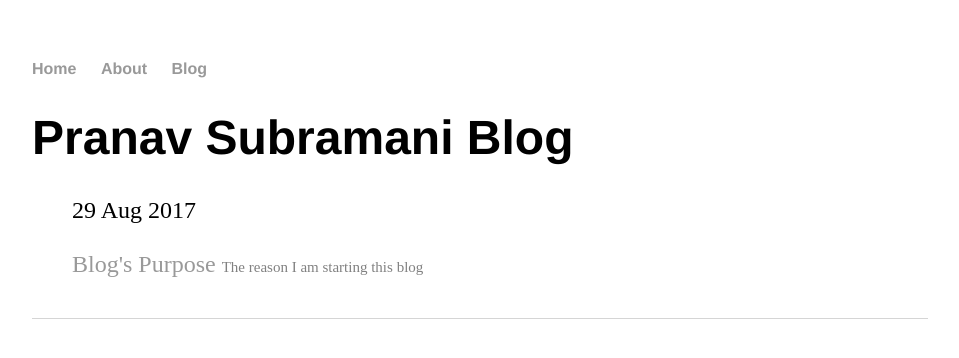
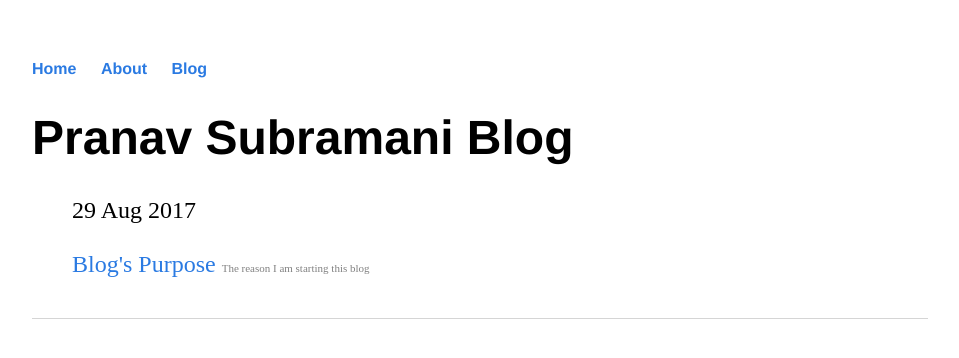
Before and after one commit to pranavsubramani/pranavsubramani.github.io, a Jekyll site: the page built from blog/index.html, in a window 1280 px wide. Shown: the top 358 px of the page, without its empty margins (160-1119 px from the left). Built offline with Jekyll 4.4.1, drawn with Linux system fonts in a browser that asks for light colours.

Commit message:
minor changes

```diff
--- a/blog/index.html
+++ b/blog/index.html
@@ -8,6 +8,6 @@ title: Pranav Subramani Blog
       {% for post in site.posts %}
         <li><span>{{ post.date | date_to_string }}</span>
         <br></br>
-         <a href="{{ post.url }}" title="{{ post.title }}">{{ post.title }}</a> <span class="synopsis">{{ post.synopsis }} </span></li>
+         <a href="{{ post.url }}" title="{{ post.title }}" class="bloglinks">{{ post.title }}</a> <span class="synopsis">{{ post.synopsis }} </span></li>
       {% endfor %}
     </ul>
--- a/css/main.css
+++ b/css/main.css
@@ -14,7 +14,7 @@ nav ul li, footer ul li {
 }
 a {
     text-decoration: none;
-    color: #999;
+    color: #2a7ae2;
 }
 a:hover {
     text-decoration: underline;
@@ -57,6 +57,14 @@ ul.coursenotes li {
 }
 
 .synopsis {
-    font-size: 15px;
+    font-size: 11px;
     color: #818181;
 }
+
+.bloglinks {
+    color: #2a7ae2;
+}
+
+a:visited {
+    color: #205caa;
+}
```
